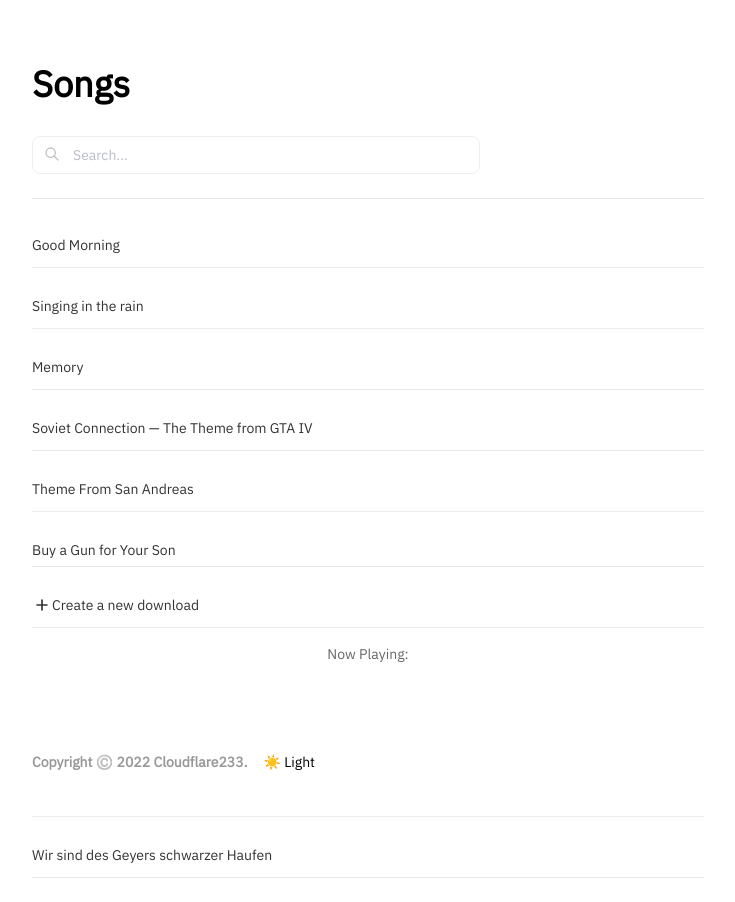
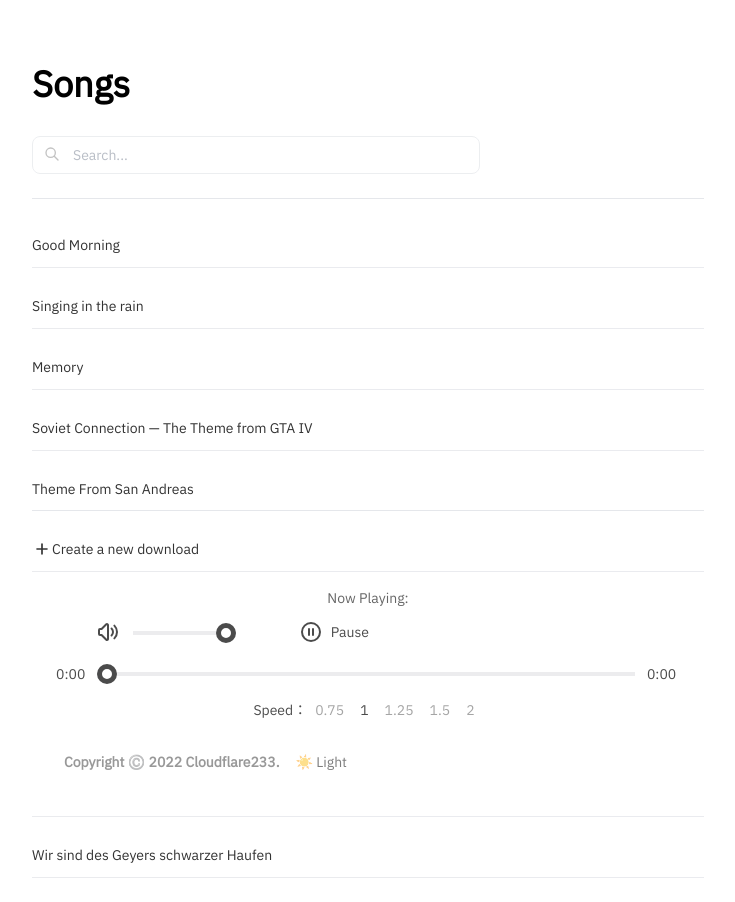
Before and after one commit to Cloudflare233/music, a Next.js app: page / in a window 1280 px wide. Shown: the top 902 px of the page, without its empty margins (272-1007 px from the left). Built offline with nearby package versions, Linux system fonts and the light colour scheme.

Commit message:
add custom player 📸️

```diff
--- a/components/Audio.js
+++ b/components/Audio.js
@@ -1,12 +1,12 @@
-import React, { Component } from "react";
+import React, { Component, useState } from "react";
 
-class App extends Component {
+class Audio extends Component {
   constructor(props) {
     super(props);
     this.state = {
-      rateList: [1.0, 1.25, 1.5, 2.0],
+      rateList: [0.75, 1.0, 1.25, 1.5, 2.0],
       playRate: 1.0,
-      isPlay: false,
+      isPlay: true,
       isMuted: false,
       volume: 100,
       allTime: 0,
@@ -26,6 +26,7 @@ class App extends Component {
   onCanPlay = () => {
     const { id } = this.props;
     const audio = document.getElementById(`audio${id}`);
+    audio.play();
     this.setState({
       allTime: audio.duration,
     });
@@ -122,7 +123,7 @@ class App extends Component {
     } = this.state;
 
     return (
-      <div>
+      <div className="mt-3">
         <audio
           id={`audio${id}`}
           src={src}
@@ -135,51 +136,135 @@ class App extends Component {
         >
           <track src={src} kind="captions" />
         </audio>
+        <div className="w-full sm:w-2/3 flex flex-row">
+          <div className="w-2/3 flex flex-row">
+            <div className="ml-8 sm:ml-16" onClick={this.onMuteAudio}>
+              {isMuted ? (
+                <div>
+                  <svg
+                    xmlns="http://www.w3.org/2000/svg"
+                    className="h-5 w-5 sm:h-6 sm:w-6"
+                    fill="none"
+                    viewBox="0 0 24 24"
+                    stroke="currentColor"
+                    strokeWidth={2}
+                  >
+                    <path
+                      strokeLinecap="round"
+                      strokeLinejoin="round"
+                      d="M5.586 15H4a1 1 0 01-1-1v-4a1 1 0 011-1h1.586l4.707-4.707C10.923 3.663 12 4.109 12 5v14c0 .891-1.077 1.337-1.707.707L5.586 15z"
+                      clipRule="evenodd"
+                    />
+                    <path
+                      strokeLinecap="round"
+                      strokeLinejoin="round"
+                      d="M17 14l2-2m0 0l2-2m-2 2l-2-2m2 2l2 2"
+                    />
+                  </svg>
+                </div>
+              ) : (
+                <div>
+                  <svg
+                    xmlns="http://www.w3.org/2000/svg"
+                    className="h-5 w-5 sm:h-6 sm:w-6"
+                    fill="none"
+                    viewBox="0 0 24 24"
+                    stroke="currentColor"
+                    strokeWidth={2}
+                  >
+                    <path
+                      strokeLinecap="round"
+                      strokeLinejoin="round"
+                      d="M15.536 8.464a5 5 0 010 7.072m2.828-9.9a9 9 0 010 12.728M5.586 15H4a1 1 0 01-1-1v-4a1 1 0 011-1h1.586l4.707-4.707C10.923 3.663 12 4.109 12 5v14c0 .891-1.077 1.337-1.707.707L5.586 15z"
+                    />
+                  </svg>
+                </div>
+              )}
+            </div>
+            <div>
+              <input
+                type="range"
+                onChange={this.changeVolume}
+                value={isMuted ? 0 : volume}
+                className="-mt-3"
+              />
+            </div>
+          </div>
+          <div className="-mt-2">
+            {isPlay ? (
+              <div
+                onClick={this.pauseAudio}
+                className="cursor-pointer -ml-8 sm:-ml-16 transition-all space-x-2 rounded-3xl duration-500 px-8 py-2  hover:bg-zinc-200 dark:hover:bg-zinc-800 flex flex-row"
+              >
+                <svg
+                  xmlns="http://www.w3.org/2000/svg"
+                  className="h-6 w-6"
+                  fill="none"
+                  viewBox="0 0 24 24"
+                  stroke="currentColor"
+                  strokeWidth={2}
+                >
+                  <path
+                    strokeLinecap="round"
+                    strokeLinejoin="round"
+                    d="M10 9v6m4-6v6m7-3a9 9 0 11-18 0 9 9 0 0118 0z"
+                  />
+                </svg>
+                <div className="mt-0.5">Pause</div>
+              </div>
+            ) : (
+              <div
+                onClick={this.playAudio}
+                className="cursor-pointer -ml-8 sm:-ml-16 transition-all space-x-2 rounded-3xl duration-500 px-8 py-2  hover:bg-zinc-200 dark:hover:bg-zinc-800 flex flex-row"
+              >
+                <svg
+                  xmlns="http://www.w3.org/2000/svg"
+                  className="h-6 w-6"
+                  fill="none"
+                  viewBox="0 0 24 24"
+                  stroke="currentColor"
+                  strokeWidth={2}
+                >
+                  <path
+                    strokeLinecap="round"
+                    strokeLinejoin="round"
+                    d="M14.752 11.168l-3.197-2.132A1 1 0 0010 9.87v4.263a1 1 0 001.555.832l3.197-2.132a1 1 0 000-1.664z"
+                  />
+                  <path
+                    strokeLinecap="round"
+                    strokeLinejoin="round"
+                    d="M21 12a9 9 0 11-18 0 9 9 0 0118 0z"
+                  />
+                </svg>
+                <div className="mt-0.5">Play</div>
+              </div>
+            )}
+          </div>
+        </div>
 
-        {isPlay ? (
-          <div onClick={this.pauseAudio}>暂停</div>
-        ) : (
-          <div onClick={this.playAudio}>播放</div>
-        )}
-
-        <div>
-          <span>
-            {this.formatSecond(currentTime) + "/" + this.formatSecond(allTime)}
-          </span>
+        <div className="max-w-3xl mx-auto w-full flex flex-row">
+          <div className="ml-6 mt-3">{this.formatSecond(currentTime)}</div>
           <input
             type="range"
             step="0.01"
             max={allTime}
             value={currentTime}
             onChange={this.changeTime}
+            className="ml-3 mr-3  mt-5 w-full max-w-2xl mx-auto bg-black dark:bg-white"
           />
+          <div className="mr-6 mt-3">{this.formatSecond(allTime)}</div>
         </div>
-
-        <div onClick={this.onMuteAudio}>静音</div>
-
-        <div>
-          <span>音量调节：</span>
-          <input
-            type="range"
-            onChange={this.changeVolume}
-            value={isMuted ? 0 : volume}
-          />
-        </div>
-
-        <div>
-          <span>倍速播放：</span>
+        <div className="mt-4">
+          <span>Speed：</span>
           {rateList &&
             rateList.length > 0 &&
             rateList.map((item) => (
               <button
                 key={item}
-                style={
+                className={
                   playRate === item
-                    ? {
-                        border: "1px solid #188eff",
-                        color: "#188eff",
-                      }
-                    : null
+                    ? "ml-2 mr-2"
+                    : "opacity-50 ml-2 mr-2 after:content-[x]"
                 }
                 onClick={() => this.changePlayRate(item)}
               >
@@ -192,4 +277,4 @@ class App extends Component {
   }
 }
 
-export default App;
+export default Audio;
--- a/pages/index.js
+++ b/pages/index.js
@@ -1,9 +1,8 @@
 import Head from "next/head";
-import Image from "next/image";
-import styles from "../styles/Home.module.css";
 import { useState } from "react";
 import ReactPlayer from "react-player";
 import { useTheme } from "next-themes";
+import Audio from "../components/Audio";
 
 const data = [
   {
@@ -75,13 +74,14 @@ export default function Home() {
   const [pause, setPause] = useState(true);
   const [speed, setSpeed] = useState(1);
   const [control, setControl] = useState(false);
+  const [played, setPlayed] = useState(0.12);
   const [searchValue, setSearchValue] = useState("");
   const SearchFiltered = data.filter((data) =>
     data.title.toLowerCase().includes(searchValue.toLowerCase())
   );
   return (
     <div className="bg-white dark:bg-black">
-      <div className="max-w-2xl mx-auto p-8 py-0 sm:py-16 sm:p-0">
+      <div className="max-w-2xl mx-auto p-8 py-8 sm:py-16 sm:p-0">
         <Head>
           <title>Music | Cloudflare233</title>
         </Head>
@@ -210,24 +210,24 @@ export default function Home() {
           <h1 className="font-medium mt-2 sm:mt-0 opacity-60 text-center">
             Now Playing: {isPlaying}
           </h1>
-          <div className="mt-3 sm:mt-5 max-w-xs mx-auto opacity-70 flex flex-row space-x-4 justify-between">
-            <ReactPlayer
-              url={playing}
-              controls={true}
-              playing={true}
-              height="36px"
-              width="100%"
-            />
+          <div className="center mt-3 sm:mt-2 opacity-70 justify-between">
+            <Audio src={playing} />
           </div>
+          <center>
             <footer className="flex flex-row space-x-4 mt-4 sm:mt-8 mb-2 sm:mb-4">
-            <h2 className="font-semibold opacity-40 text-xs sm:text-sm">
+              <h2 className="ml-8 font-semibold opacity-40 text-xs sm:text-sm">
                 Copyright ©️ 2022 Cloudflare233.
               </h2>
-            <select value={theme} onChange={(e) => setTheme(e.target.value)} className="appearance-none bg-white dark:bg-black focus:outline-none text-xs sm:text-sm">
+              <select
+                value={theme}
+                onChange={(e) => setTheme(e.target.value)}
+                className="opacity-50 appearance-none bg-white dark:bg-black focus:outline-none text-xs sm:text-sm"
+              >
                 <option value="light">☀️ Light</option>
                 <option value="dark">🌙 Dark</option>
               </select>
             </footer>
+          </center>
         </div>
       </div>
     </div>
--- a/styles/globals.css
+++ b/styles/globals.css
@@ -5,3 +5,36 @@
 body {
   font-family: "IBM Plex Sans", sans-serif;
 }
+
+.center {
+  margin: 0 auto;
+  text-align: center;
+}
+
+input[type="range"] {
+  /*-webkit-box-shadow: 0 1px 0 0px #424242, 0 1px 0 #060607 inset, 0px 2px 10px 0px black inset, 1px 0px 2px rgba(0, 0, 0, 0.4) inset, 0 0px 1px rgba(0, 0, 0, 0.6) inset;*/
+  -webkit-appearance: none; /*去除默认样式*/
+  @apply bg-zinc-200 dark:bg-zinc-800;
+  /*border-radius: 15px;*/
+  width: 80% !important;
+  -webkit-appearance: none;
+  height:4px;
+  padding: 0;
+  border: none;
+  cursor: pointer;
+
+  /*input的长度为80%，margin-left的长度为10%*/
+}
+input[type="range"]::-webkit-slider-thumb {
+  -webkit-appearance: none;/*去除默认样式*/
+  cursor: pointer;
+  height: 20px;
+  width: 20px;
+  transform: translateY(0px);
+  /*background: none repeat scroll 0 0 #5891f5;*/
+  @apply bg-white dark:bg-black;
+  border-radius: 15px;
+  border: 5px solid;
+  @apply border-black dark:border-white;
+  /*-webkit-box-shadow: 0 -1px 1px #fc7701 inset;*/
+}
```
Lines whose indentation alone changed are shown as unchanged.
